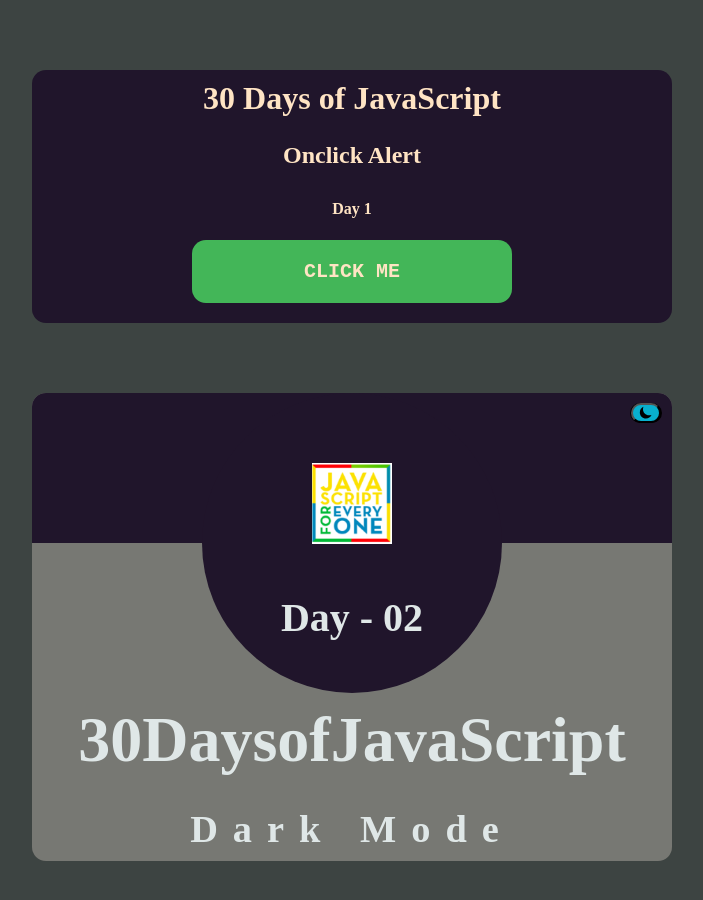
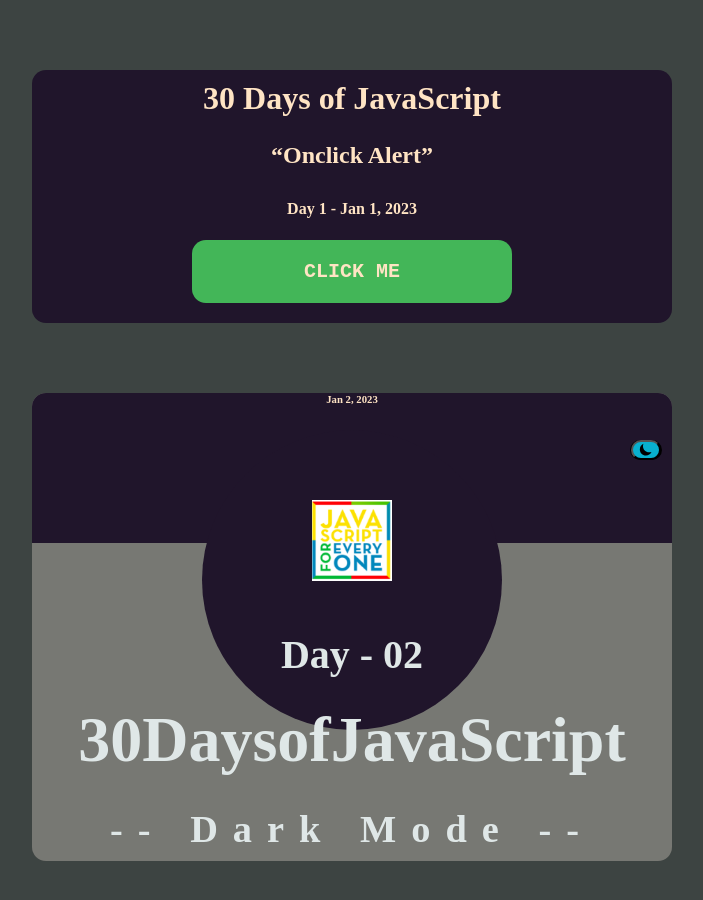
Before and after one commit to syjem/Learn-JavaScript--2023, a plain HTML site: page index.html in a window 1280 px wide. Shown: the whole page, without its empty margins (288-991 px from the left). Drawn offline with nearby package versions, Linux system fonts and the light colour scheme.

Commit message:
Added Dates

```diff
--- a/index.html
+++ b/index.html
@@ -11,20 +11,18 @@
 <body>
     <div class="table">
         <h1>30 Days of JavaScript</h1>
-        <h2>Onclick Alert</h2>
-        <h4>Day 1</h4>
+        <h2><q>Onclick Alert</q></h2>
+        <h4>Day 1 - Jan 1, 2023</h4>
         <button onclick="alert('First Day of Learning JavaScript!');">
             Click Me
         </button>
     </div>
     <div class="table-2">
-
         <div class="white">
+            <h6 class="h6">Jan 2, 2023</h6>
             <div class="switch">
-
-            <button id="myButton"><ion-icon name="moon-sharp"></ion-icon></button>
+                <button id="myButton"><ion-icon name="moon-sharp"></ion-icon></button>
             </div>
-
             <div class="circle">
                 <img src="img/javascript.png"
                      alt="JavaScript"
@@ -33,9 +31,8 @@
                 <p>Day - 02</p>
             </div>
         </div>
-
         <h2 class="H2">30DaysofJavaScript</h2>
-        <h3>Dark Mode</h3>
+        <h3>-- Dark Mode --</h3>
     </div>
 
 
```
